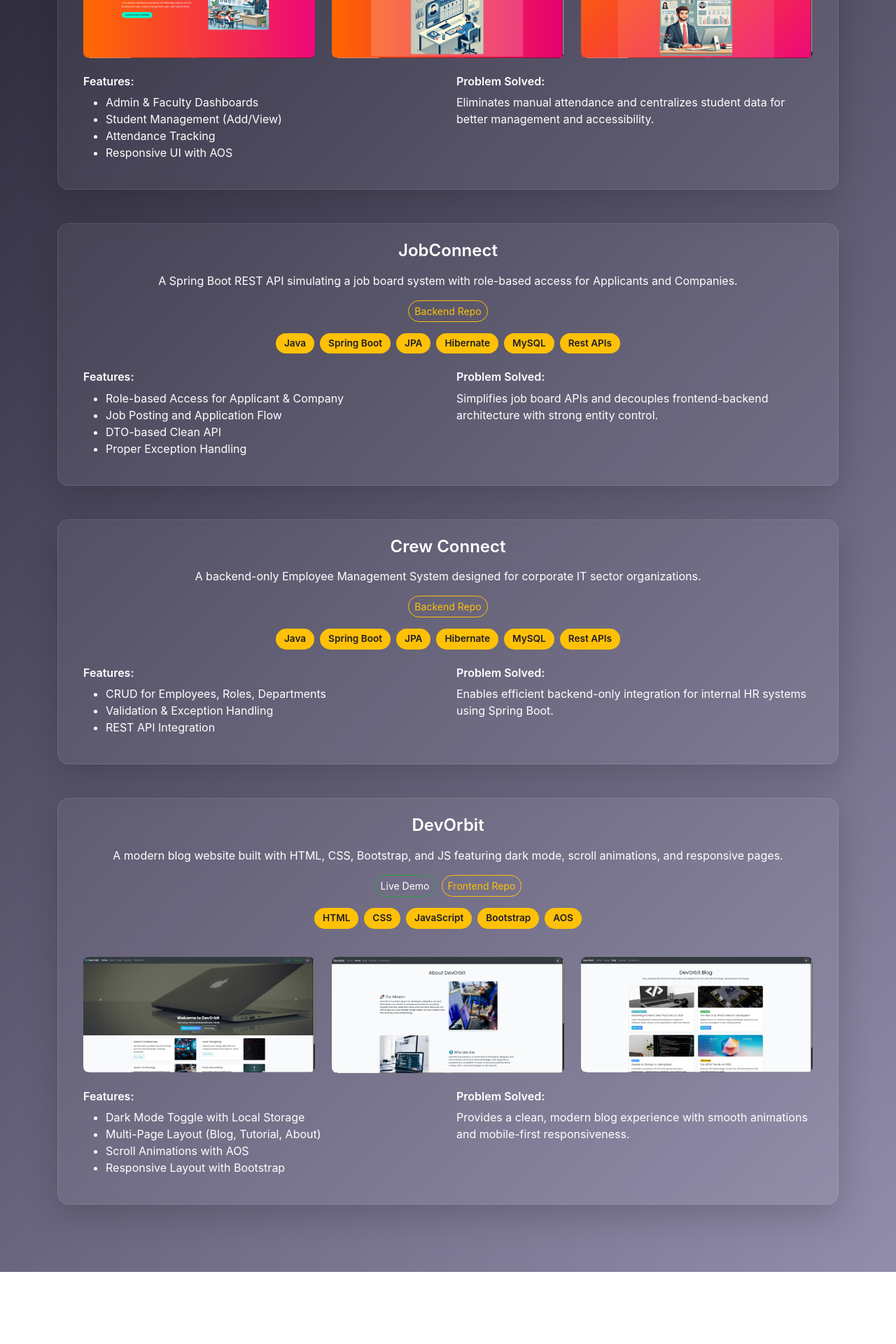
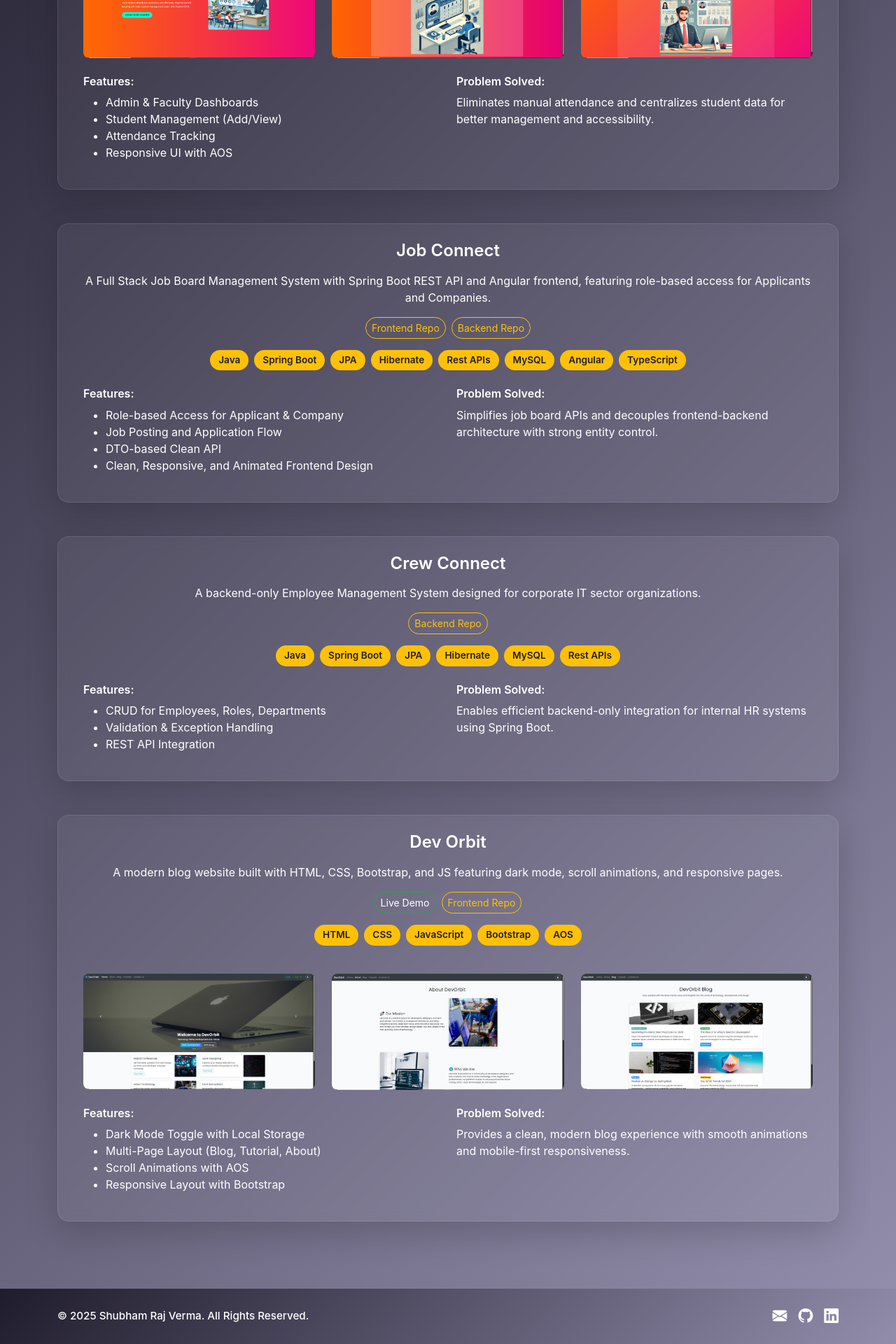
Before and after one commit to srv-geek/my-portfolio, an Angular app: page /projects in a window 1280 px wide. Shown: the part 630-2550 px from the top of the page at 70% size. Before the commit the page ends 2447 px from the top, so only its background shows below. Built offline with nearby package versions, Linux system fonts and the light colour scheme.

Commit message:
updated portfolio

```diff
--- a/src/app/pages/about/about.component.css
+++ b/src/app/pages/about/about.component.css
@@ -36,3 +36,13 @@
   background-color: #875fd1;
   border-color: #875fd1;
 }
+
+app-footer {
+  width: 100%;
+  padding: 2rem 0;
+  background: linear-gradient(135deg, #1f1c2c, #928dab);
+  color: white;
+  text-align: center;
+  box-shadow: 0 -4px 10px rgba(0, 0, 0, 0.2);
+  font-size: 0.95rem;
+}
--- a/src/app/pages/about/about.component.html
+++ b/src/app/pages/about/about.component.html
@@ -1,3 +1,13 @@
+<!DOCTYPE html>
+<html lang="en">
+
+<head>
+  <meta charset="UTF-8">
+  <meta name="viewport" content="width=device-width, initial-scale=1.0">
+  <title>Document</title>
+</head>
+
+<body>
   <div class="about-container radiant-bg py-5" data-aos="fade-up">
     <div class="container text-center text-md-start">
       <h2 class="text-center fw-bold mb-5">About Me</h2>
@@ -15,37 +25,46 @@
 
           <h5 class="mt-4 fw-semibold">💼 Professional Summary</h5>
           <p>
-          I’m a highly motivated Full Stack Developer with a strong foundation in Java, Angular, Spring Boot, and MySQL.
+            I’m a highly motivated Full Stack Developer with a strong foundation in Java, Angular, Spring Boot, and
+            MySQL.
             I build scalable and user-friendly web applications with clean architecture and responsive design.
           </p>
 
           <h5 class="mt-4 fw-semibold">💻 What I Do</h5>
           <p>
-          I specialize in developing full-stack applications using modern frontend technologies like Angular & Bootstrap
+            I specialize in developing full-stack applications using modern frontend technologies like Angular &
+            Bootstrap
             and robust backend systems with Spring Boot. I focus on delivering seamless UI/UX and optimized REST APIs.
           </p>
 
           <h5 class="mt-4 fw-semibold">🎯 Current Focus</h5>
           <p>
             Currently sharpening my skills in System Design and advanced DSA while working on passion projects like
-          <strong>Student Orbit</strong> and <strong>Crew Connect</strong> to solve real-world problems.
+            <strong>Student Orbit</strong> and <strong>Job Connect</strong> to solve real-world problems.
           </p>
 
           <h5 class="mt-4 fw-semibold">🚀 Career Goals</h5>
           <p>
-          I aim to join a growth-oriented company where I can contribute as a Software Engineer or Full Stack Developer
+            I aim to join a growth-oriented company where I can contribute as a Software Engineer or Full Stack
+            Developer
             and continuously learn, innovate, and grow with the team.
           </p>
 
           <h5 class="mt-4 fw-semibold">🌟 Personal Touch</h5>
           <p>
-          Beyond coding, I’m passionate about hiking and photography—capturing nature’s beauty through my lens fuels my creativity.
-          I also enjoy playing cricket and unwinding with music, finding balance and inspiration in life’s simple joys.
+            Beyond coding, I’m passionate about hiking and photography—capturing nature’s beauty through my lens fuels
+            my creativity.
+            I also enjoy playing cricket and unwinding with music, finding balance and inspiration in life’s simple
+            joys.
           </p>
 
           <a routerLink="/resume" class="btn btn-primary mt-4">View My Resume</a>
         </div>
       </div>
     </div>
+  </div>
+
   <app-footer></app-footer>
-</div>
+
+</body>
+</html>
--- a/src/app/pages/home/home.component.html
+++ b/src/app/pages/home/home.component.html
@@ -54,7 +54,6 @@
   </div>
 </div>
 
-<!-- Footer -->
 <app-footer></app-footer>
 
 </body>
--- a/src/app/pages/projects/projects.component.css
+++ b/src/app/pages/projects/projects.component.css
@@ -1,11 +1,20 @@
+html,
 body {
+  min-height: 100vh;
+  margin: 0;
+  padding: 0;
+  display: flex;
+  flex-direction: column;
   overflow-x: hidden;
   font-family: 'Inter', sans-serif;
 }
 
-.radiant-bg {
+/* Projects Section */
+.projects-section {
+  flex: 1;
   background: linear-gradient(135deg, #1f1c2c, #928dab);
   color: white;
+  padding: 5rem 0;
 }
 
 .bg-glass {
--- a/src/app/pages/projects/projects.component.html
+++ b/src/app/pages/projects/projects.component.html
@@ -1,49 +1,72 @@
 <!DOCTYPE html>
 <html lang="en">
+
 <head>
-  <meta charset="UTF-8">
+  <meta charset="UTF-8" />
   <title>Projects</title>
-  <meta name="viewport" content="width=device-width, initial-scale=1">
-  <link rel="stylesheet" href="https://cdn.jsdelivr.net/npm/bootstrap-icons/font/bootstrap-icons.css">
+  <meta name="viewport" content="width=device-width, initial-scale=1" />
+  <link rel="stylesheet" href="https://cdn.jsdelivr.net/npm/bootstrap-icons/font/bootstrap-icons.css" />
 </head>
+
 <body>
-
   <section class="projects-section radiant-bg py-5" id="projects">
     <div class="container text-center">
       <h2 class="fw-bold mb-3" data-aos="fade-up">Projects</h2>
       <p class="mb-5 fs-5" data-aos="fade-up" data-aos-delay="100">
-      Explore some of my featured projects that showcase my skills in full-stack and backend development.
+        Explore some of my featured projects that showcase my skills in
+        full-stack and backend development.
       </p>
 
       <!-- Filter Buttons -->
       <div class="mb-4" data-aos="fade-up" data-aos-delay="200">
-      <button class="btn btn-outline-light me-2" [class.active]="selectedFilter === 'all'" (click)="setFilter('all')">All</button>
-      <button class="btn btn-outline-light me-2" [class.active]="selectedFilter === 'fullstack'" (click)="setFilter('fullstack')">Full-Stack</button>
-      <button class="btn btn-outline-light me-2" [class.active]="selectedFilter === 'backend'" (click)="setFilter('backend')">Backend</button>
-      <button class="btn btn-outline-light" [class.active]="selectedFilter === 'frontend'" (click)="setFilter('frontend')">Frontend</button>
+        <button class="btn btn-outline-light me-2" [class.active]="selectedFilter === 'all'" (click)="setFilter('all')">
+          All
+        </button>
+        <button class="btn btn-outline-light me-2" [class.active]="selectedFilter === 'fullstack'"
+          (click)="setFilter('fullstack')">
+          Full-Stack
+        </button>
+        <button class="btn btn-outline-light me-2" [class.active]="selectedFilter === 'backend'"
+          (click)="setFilter('backend')">
+          Backend
+        </button>
+        <button class="btn btn-outline-light" [class.active]="selectedFilter === 'frontend'"
+          (click)="setFilter('frontend')">
+          Frontend
+        </button>
       </div>
 
       <!-- Student Orbit -->
-    <div class="project-card mb-5 p-4 shadow-lg rounded-4 bg-glass" data-aos="fade-right" [class.d-none]="!showProject('fullstack')">
+      <div class="project-card mb-5 p-4 shadow-lg rounded-4 bg-glass" data-aos="fade-right"
+        [class.d-none]="!showProject('fullstack')">
         <h4 class="fw-semibold mb-3">Student Orbit</h4>
-      <p class="mb-3">A Full Stack Web Application for managing student attendance and dashboards for admin and faculty users.</p>
+        <p class="mb-3">
+          A Full Stack Web Application for managing student attendance and
+          dashboards for admin and faculty users.
+        </p>
         <div class="mb-3">
           <a href="https://github.com/srv-geek/Student-Orbit-NG" class="btn btn-outline-warning btn-sm me-2" target="_blank">Frontend Repo</a>
           <a href="https://github.com/srv-geek/student-orbit-api" class="btn btn-outline-warning btn-sm" target="_blank">Backend Repo</a>
         </div>
         <div class="badges mb-3">
+          <span class="badge">Java</span>
+          <span class="badge">Spring Boot</span>
+          <span class="badge">Hibernate</span>
+          <span class="badge">REST API</span>
+          <span class="badge">MySQL</span>
           <span class="badge">Angular</span>
           <span class="badge">TypeScript</span>
-        <span class="badge">Spring Boot</span>
-        <span class="badge">JPA</span>
-        <span class="badge">Hibernate</span>
-        <span class="badge">MySQL</span>
-        <span class="badge">REST API</span>
         </div>
         <div class="row justify-content-center mt-4 gx-4 gy-3">
-        <div class="col-md-4" data-aos="zoom-in"><img src="assets/Home_page.png" class="img-fluid rounded-3" /></div>
-        <div class="col-md-4" data-aos="zoom-in" data-aos-delay="50"><img src="assets/Admin_dashboard.png" class="img-fluid rounded-3" /></div>
-        <div class="col-md-4" data-aos="zoom-in" data-aos-delay="100"><img src="assets/Faculty_dashboard.png" class="img-fluid rounded-3" /></div>
+          <div class="col-md-4" data-aos="zoom-in">
+            <img src="assets/Home_page.png" class="img-fluid rounded-3" />
+          </div>
+          <div class="col-md-4" data-aos="zoom-in" data-aos-delay="50">
+            <img src="assets/Admin_dashboard.png" class="img-fluid rounded-3" />
+          </div>
+          <div class="col-md-4" data-aos="zoom-in" data-aos-delay="100">
+            <img src="assets/Faculty_dashboard.png" class="img-fluid rounded-3" />
+          </div>
         </div>
         <div class="row mt-4 text-start">
           <div class="col-md-6">
@@ -57,23 +80,34 @@
           </div>
           <div class="col-md-6">
             <h6 class="fw-semibold">Problem Solved:</h6>
-          <p>Eliminates manual attendance and centralizes student data for better management and accessibility.</p>
+            <p>
+              Eliminates manual attendance and centralizes student data for
+              better management and accessibility.
+            </p>
           </div>
         </div>
       </div>
 
       <!-- JobConnect -->
-    <div class="project-card mb-5 p-4 shadow-lg rounded-4 bg-glass" data-aos="fade-left" [class.d-none]="!showProject('backend')">
-      <h4 class="fw-semibold mb-3">JobConnect</h4>
-      <p class="mb-3">A Spring Boot REST API simulating a job board system with role-based access for Applicants and Companies.</p>
-      <a href="https://github.com/srv-geek/jobconnect-api" class="btn btn-outline-warning btn-sm mb-3" target="_blank">Backend Repo</a>
+      <div class="project-card mb-5 p-4 shadow-lg rounded-4 bg-glass" data-aos="fade-left"
+        [class.d-none]="!showProject('fullstack')">
+        <h4 class="fw-semibold mb-3">Job Connect</h4>
+        <p class="mb-3">
+          A Full Stack Job Board Management System with Spring Boot REST API and Angular frontend, featuring role-based access for Applicants and Companies.
+        </p>
+        <div class="mb-3">
+          <a href="https://github.com/srv-geek/job-connect-ng" class="btn btn-outline-warning btn-sm me-2" target="_blank">Frontend Repo</a>
+          <a href="https://github.com/srv-geek/jobconnect-api" class="btn btn-outline-warning btn-sm"  target="_blank">Backend Repo</a>
+        </div>
         <div class="badges mb-3">
           <span class="badge">Java</span>
           <span class="badge">Spring Boot</span>
           <span class="badge">JPA</span>
           <span class="badge">Hibernate</span>
+          <span class="badge">Rest APIs</span>
           <span class="badge">MySQL</span>
-        <span class="badge">Rest APIs</span>
+          <span class="badge">Angular</span>
+          <span class="badge">TypeScript</span>
         </div>
         <div class="row mt-4 text-start">
           <div class="col-md-6">
@@ -82,21 +116,27 @@
               <li>Role-based Access for Applicant & Company</li>
               <li>Job Posting and Application Flow</li>
               <li>DTO-based Clean API</li>
-            <li>Proper Exception Handling</li>
+              <li>Clean, Responsive, and Animated Frontend Design</li>
             </ul>
           </div>
           <div class="col-md-6">
             <h6 class="fw-semibold">Problem Solved:</h6>
-          <p>Simplifies job board APIs and decouples frontend-backend architecture with strong entity control.</p>
+            <p>
+              Simplifies job board APIs and decouples frontend-backend architecture with strong entity control.
+            </p>
           </div>
         </div>
       </div>
 
       <!-- Crew Connect -->
-    <div class="project-card mb-5 p-4 shadow-lg rounded-4 bg-glass" data-aos="fade-right" [class.d-none]="!showProject('backend')">
+      <div class="project-card mb-5 p-4 shadow-lg rounded-4 bg-glass" data-aos="fade-right"
+        [class.d-none]="!showProject('backend')">
         <h4 class="fw-semibold mb-3">Crew Connect</h4>
-      <p class="mb-3">A backend-only Employee Management System designed for corporate IT sector organizations.</p>
-      <a href="https://github.com/srv-geek/Crew-Connect/tree/master" class="btn btn-outline-warning btn-sm mb-3" target="_blank">Backend Repo</a>
+        <p class="mb-3">
+          A backend-only Employee Management System designed for corporate IT sector organizations.
+        </p>
+        <a href="https://github.com/srv-geek/Crew-Connect/tree/master" class="btn btn-outline-warning btn-sm mb-3"
+          target="_blank">Backend Repo</a>
         <div class="badges mb-3">
           <span class="badge">Java</span>
           <span class="badge">Spring Boot</span>
@@ -116,18 +156,25 @@
           </div>
           <div class="col-md-6">
             <h6 class="fw-semibold">Problem Solved:</h6>
-          <p>Enables efficient backend-only integration for internal HR systems using Spring Boot.</p>
+            <p>
+              Enables efficient backend-only integration for internal HR systems using Spring Boot.
+            </p>
           </div>
         </div>
       </div>
 
       <!-- DevOrbit -->
-    <div class="project-card mb-5 p-4 shadow-lg rounded-4 bg-glass" data-aos="fade-left" [class.d-none]="!showProject('frontend')">
-      <h4 class="fw-semibold mb-3">DevOrbit</h4>
-      <p class="mb-3">A modern blog website built with HTML, CSS, Bootstrap, and JS featuring dark mode, scroll animations, and responsive pages.</p>
+      <div class="project-card mb-5 p-4 shadow-lg rounded-4 bg-glass" data-aos="fade-left"
+        [class.d-none]="!showProject('frontend')">
+        <h4 class="fw-semibold mb-3">Dev Orbit</h4>
+        <p class="mb-3">
+          A modern blog website built with HTML, CSS, Bootstrap, and JS featuring dark mode, scroll animations, and responsive pages.
+        </p>
         <div class="mb-3">
-        <a href="https://srv-geek.github.io/devorbit-blog/" class="btn btn-outline-success btn-sm me-2" target="_blank">Live Demo</a>
-        <a href="https://github.com/srv-geek/devorbit-blog" class="btn btn-outline-warning btn-sm" target="_blank">Frontend Repo</a>
+          <a href="https://srv-geek.github.io/devorbit-blog/" class="btn btn-outline-success btn-sm me-2"
+            target="_blank">Live Demo</a>
+          <a href="https://github.com/srv-geek/devorbit-blog" class="btn btn-outline-warning btn-sm"
+            target="_blank">Frontend Repo</a>
         </div>
         <div class="badges mb-3">
           <span class="badge">HTML</span>
@@ -137,9 +184,15 @@
           <span class="badge">AOS</span>
         </div>
         <div class="row justify-content-center mt-4 gx-4 gy-3">
-        <div class="col-md-4" data-aos="zoom-in"><img src="assets/Devorbit_home.png" class="img-fluid rounded-3" /></div>
-        <div class="col-md-4" data-aos="zoom-in" data-aos-delay="50"><img src="assets/Devorbit_about.png" class="img-fluid rounded-3" /></div>
-        <div class="col-md-4" data-aos="zoom-in" data-aos-delay="100"><img src="assets/Devorbit_blog.png" class="img-fluid rounded-3" /></div>
+          <div class="col-md-4" data-aos="zoom-in">
+            <img src="assets/Devorbit_home.png" class="img-fluid rounded-3" />
+          </div>
+          <div class="col-md-4" data-aos="zoom-in" data-aos-delay="50">
+            <img src="assets/Devorbit_about.png" class="img-fluid rounded-3" />
+          </div>
+          <div class="col-md-4" data-aos="zoom-in" data-aos-delay="100">
+            <img src="assets/Devorbit_blog.png" class="img-fluid rounded-3" />
+          </div>
         </div>
         <div class="row mt-4 text-start">
           <div class="col-md-6">
@@ -153,13 +206,17 @@
           </div>
           <div class="col-md-6">
             <h6 class="fw-semibold">Problem Solved:</h6>
-          <p>Provides a clean, modern blog experience with smooth animations and mobile-first responsiveness.</p>
+            <p>
+              Provides a clean, modern blog experience with smooth animations and mobile-first responsiveness.
+            </p>
           </div>
         </div>
       </div>
-
     </div>
   </section>
 
+  <app-footer></app-footer>
+
 </body>
+
 </html>
--- a/src/app/pages/resume/resume.component.html
+++ b/src/app/pages/resume/resume.component.html
@@ -46,7 +46,7 @@
       <div class="col-md-6 animate__animated animate__fadeInUp">
         <h5><i class="bi bi-trophy me-2"></i>Achievements</h5>
         <ul class="list-unstyled">
-          <li>🏆 Built full-stack projects: Student Orbit, Crew Connect</li>
+          <li>🏆 Built full-stack projects: Student Orbit, Job Connect</li>
           <li>📈 Consistently preparing DSA and system design</li>
         </ul>
       </div>
```
Also changed, not shown: 5 other files (tests, documents, lock files or other folders). Lines whose indentation alone changed are shown as unchanged.
